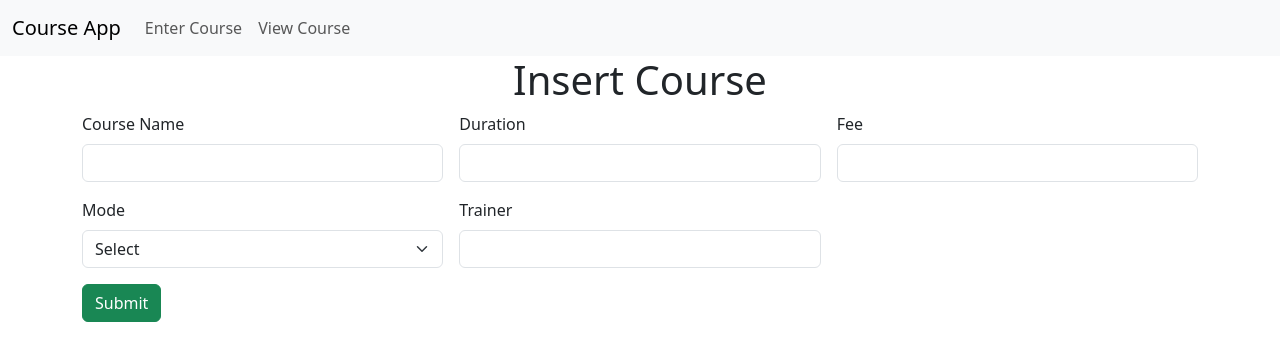
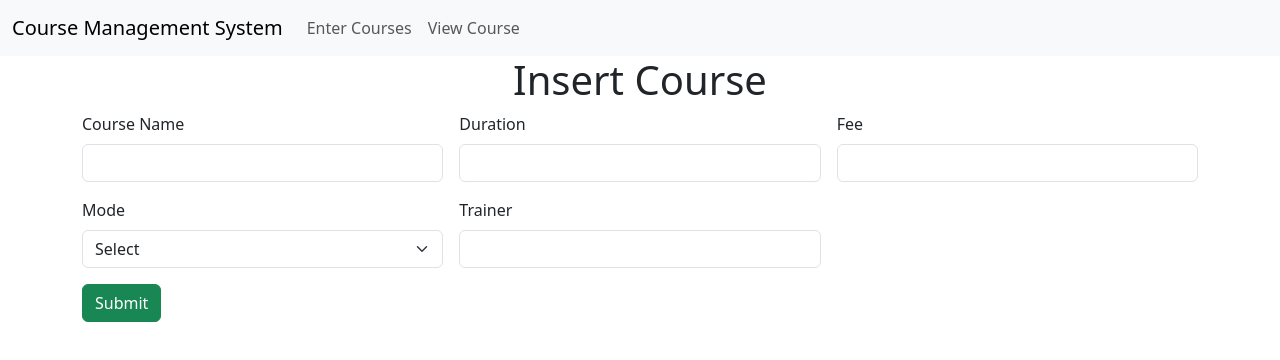
Before and after one commit to bimigijoo/course-app-react, a React (Vite) app: page / in a window 1280 px wide. Shown: the top 360 px of the page. Built offline with nearby package versions, Linux system fonts and the light colour scheme.

Commit message:
Improved navigation bar

```diff
--- a/src/components/NavBar.jsx
+++ b/src/components/NavBar.jsx
@@ -6,7 +6,7 @@ const NavBar = () => {
       <nav className="navbar navbar-expand-lg bg-body-tertiary">
         <div className="container-fluid">
           <Link className="navbar-brand" to="/">
-            Course App
+            Course Management System
           </Link>
 
           <button
@@ -24,7 +24,7 @@ const NavBar = () => {
           <div className="collapse navbar-collapse" id="navbarNavAltMarkup">
             <div className="navbar-nav">
               <Link className="nav-link" to="/">
-                Enter Course
+                Enter Courses
               </Link>
 
               <Link className="nav-link" to="/view">
```
